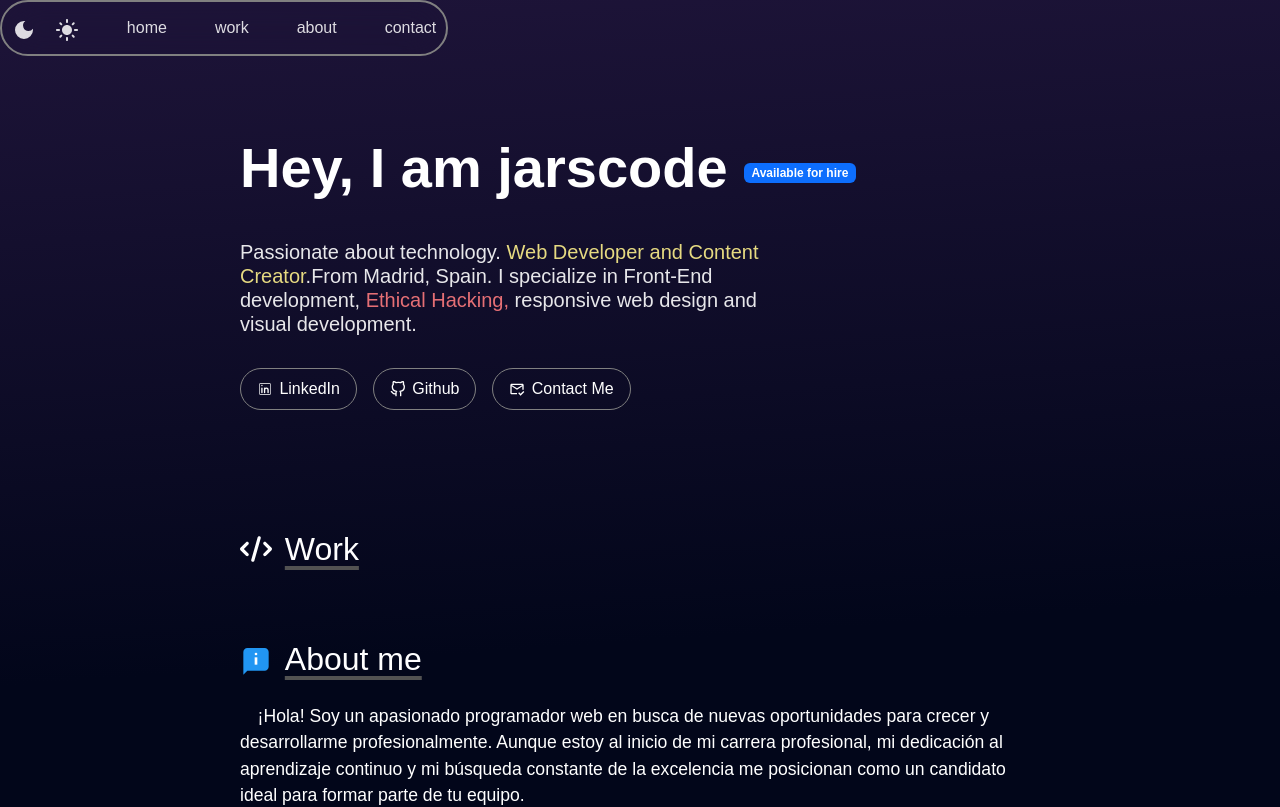
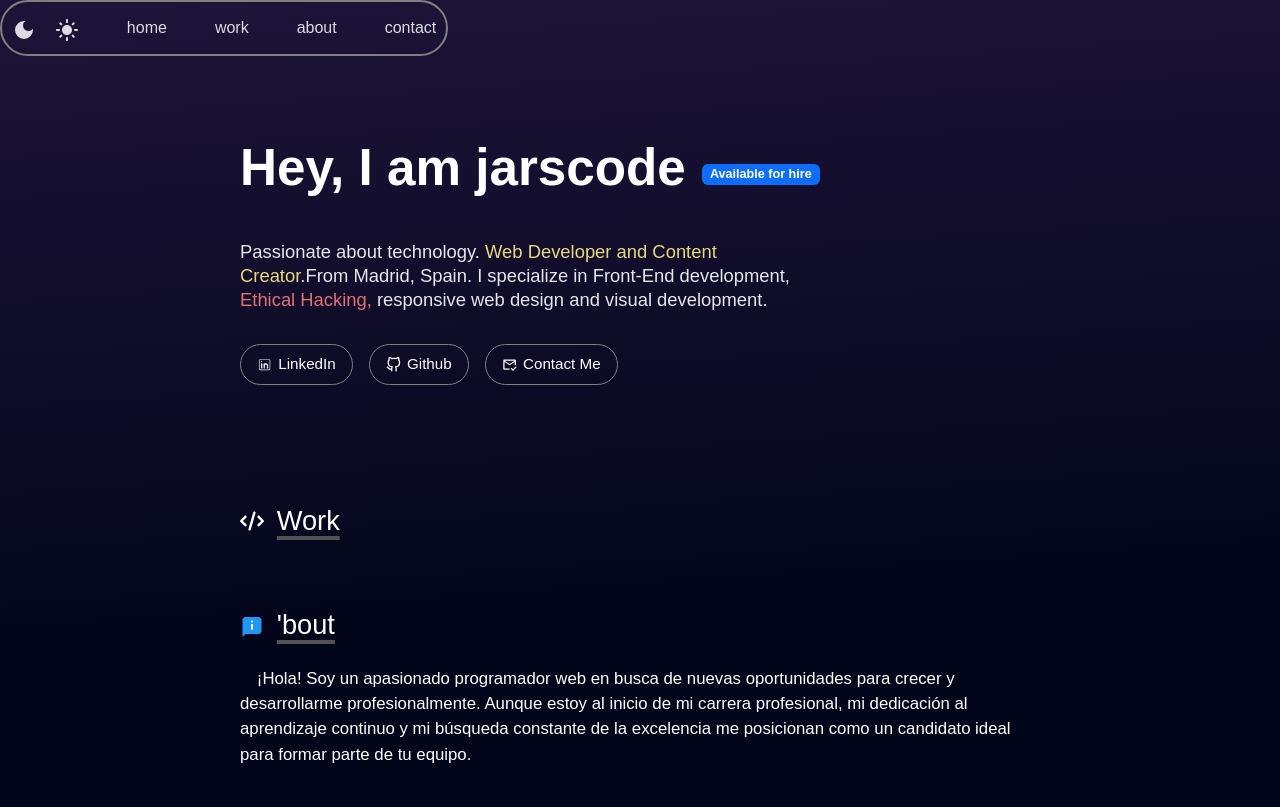
Before and after one commit to 302founddev/aquamancode, a React (Vite) app: page / in a window 1280 px wide. Shown: the top 807 px of the page. Built offline with nearby package versions, Linux system fonts and the light colour scheme.

Commit message:
font-size changes

```diff
--- a/src/components/about.css
+++ b/src/components/about.css
@@ -4,7 +4,6 @@
     justify-content: space-between;
     margin: 0 auto;
     padding-top: 2rem;
-    font-size: 1.1em;
 }
 
 .main span {
@@ -18,6 +17,7 @@
 .content-1, .content-2 {
     text-indent: 1em;
     text-wrap: pretty;
+    font-size: 1.05em;
 }
 
 .content-2 {
@@ -25,7 +25,7 @@
 }
 
 .icon3 {
-    font-size: 2rem; /* Cambiado de 2em */
+    font-size: 1.5em; /* Cambiado de 2em */
     display: flex;
     align-items: center;
     margin-bottom: 0.5rem; /* Añadida la unidad de medida */
@@ -36,4 +36,5 @@
     text-underline-offset: 6px;
     text-decoration-color: #525252;
     text-decoration-thickness: 4px;
+    font-size: 1.7em;
 }
--- a/src/components/about.jsx
+++ b/src/components/about.jsx
@@ -8,7 +8,7 @@ export const About = () => {
         <section className='main'>
             <span>
                 <FcAbout className='icon3'/>
-                <h2 className='about-h2'>About me</h2>
+                <h2 className='about-h2'>'bout</h2>
             </span>
             <span className='content-1'>
                 ¡Hola! Soy un apasionado programador web en busca de nuevas oportunidades
--- a/src/components/index.css
+++ b/src/components/index.css
@@ -12,7 +12,7 @@
 }
 
 .bTitle h1 {
-    font-size: 3.5rem;
+    font-size: 3.2em;
     font-weight: 700;
     line-height: 1rem;
     display: flex;
@@ -26,7 +26,7 @@
 }
 
 .exp {
-    font-size: 1.25rem;
+    font-size: 1.15em;
     line-height: 1.5rem;
     font-weight: 400;
     opacity: 0.9;
@@ -35,7 +35,7 @@
 }
 
 .bdg {
-    font-size: 1rem;
+    font-size: 1.05em;
 }
 
 .ylw-900 {
@@ -50,6 +50,7 @@
 .icons {
     display: flex;
     gap: 1rem;
+    font-size: .95em;
 }
 
 .icons a {
--- a/src/pages/work.css
+++ b/src/pages/work.css
@@ -19,10 +19,11 @@
     text-underline-offset: 6px;
     text-decoration-color: #525252;
     text-decoration-thickness: 4px;
+    font-size: 1.7em;
 }
 
 .icon2 {
-    font-size: 2rem;
+    font-size: 1.5em;
     display: flex;
     align-items: center;
     margin-bottom: 0.5rem;
```
